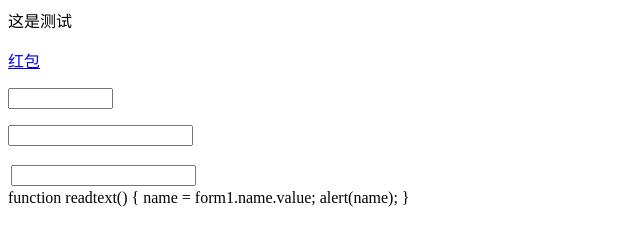
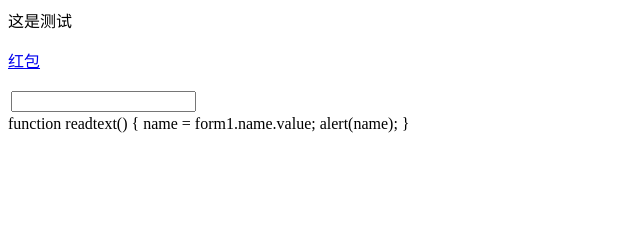
Before and after one commit to bb1026/bing, a plain HTML site: page index.html in a window 1280 px wide. Shown: the whole page, without its empty margins (0-640 px from the left). Drawn offline with Linux system fonts and the light colour scheme.

Commit message:
Update index.html

```diff
--- a/index.html
+++ b/index.html
@@ -1,10 +1,6 @@
 <a>这是测试</a>
 <p>
 <a href="\bing\alihb.html" target="_blank">红包</a>
-<p>
-<input type="text" id="name" name="name" required minlength="4" maxlength="8" size="10">
-<p>
-<input type="text" value="" >
 <p>
 <form id="form1">
     <table border="0">
```
